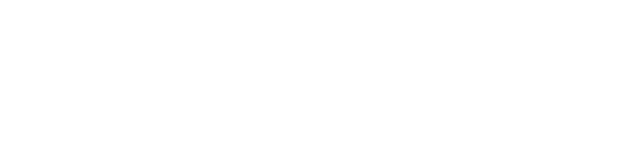
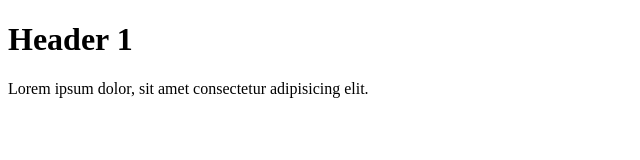
Before and after one commit to pberkut/test-git-01, a plain HTML site: page index.html in a window 1280 px wide. Shown: the whole page, without its empty margins (0-640 px from the left). Drawn offline with Linux system fonts and the light colour scheme.

Commit message:
Add page-header

```diff
--- a/index.html
+++ b/index.html
@@ -8,7 +8,10 @@
 </head>
 
 <body>
-
+    <header>
+        <h1>Header 1</h1>
+        <p>Lorem ipsum dolor, sit amet consectetur adipisicing elit.</p>
+    </header>
 </body>
 
 </html>
```
